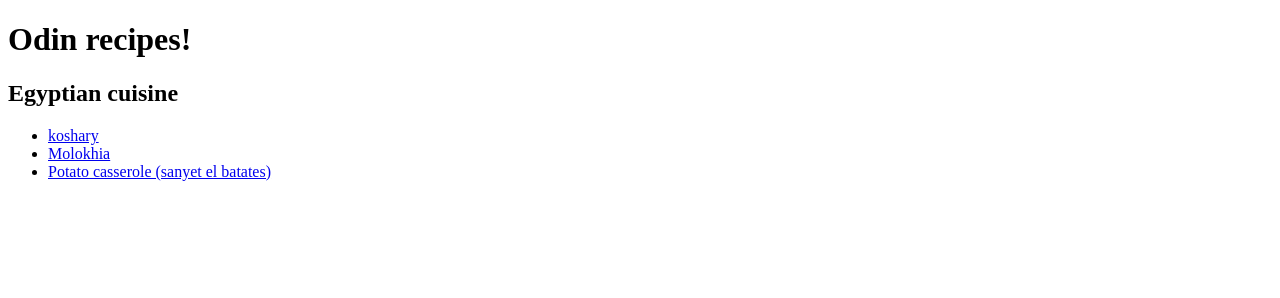
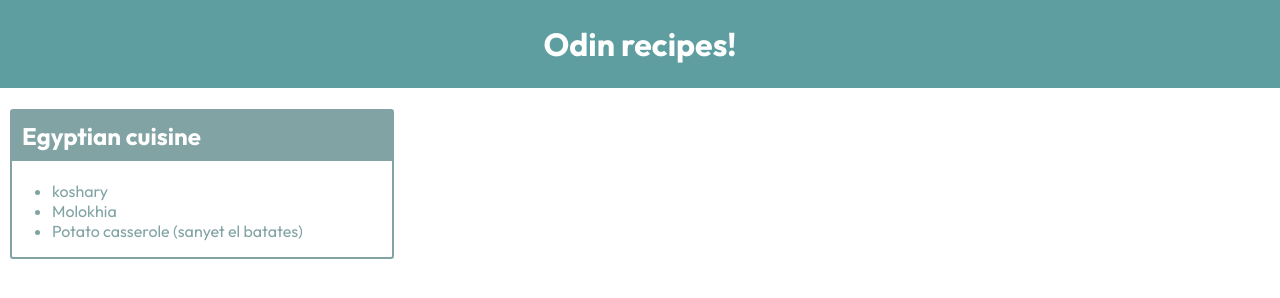
Before and after one commit to HazemShaaban101/odin-recipes, a plain HTML site: page index.html in a window 1280 px wide. Drawn offline with Linux system fonts and the light colour scheme.

Commit message:
Add new external css file for index.html

```diff
--- /dev/null
+++ b/css/index.css
@@ -0,0 +1,36 @@
+* {
+	box-sizing: border-box;
+}
+
+body {
+	margin: 0;
+	font-family: "Outfit", sans-serif;
+}
+
+h1 {
+	text-align: center;
+	margin-top: 0;
+	background-color: cadetblue;
+	color: white;
+	padding: 24px;
+}
+
+.card {
+	width: 30%;
+	border: 2px solid rgb(129, 163, 164);
+	border-radius: 3px;
+	margin-left: 10px;
+}
+
+.card h2 {
+	background-color: rgb(129, 163, 164);
+	color: white;
+	padding: 10px;
+	margin-top: 0;
+}
+
+.card ul,
+.card ul li a {
+	color: rgb(129, 163, 164);
+	text-decoration: none;
+}
--- a/index.html
+++ b/index.html
@@ -1,20 +1,30 @@
 <!DOCTYPE html>
 <html lang="en">
 	<head>
-        <meta charset="utf-8">
+		<meta charset="utf-8" />
 		<title>odin-recipes</title>
+		<link rel="stylesheet" href="css/index.css" />
+		<link rel="preconnect" href="https://fonts.googleapis.com" />
+		<link rel="preconnect" href="https://fonts.gstatic.com" crossorigin />
+		<link
+			href="https://fonts.googleapis.com/css2?family=Outfit:wght@100..900&display=swap"
+			rel="stylesheet" />
 	</head>
 	<body>
-        <h1>
-            Odin recipes!
-        </h1>
+		<h1>Odin recipes!</h1>
 
 		<!-- list of all recipes, each element is a link to the respective page-->
-         <h2> Egyptian cuisine</h2>
+		<div class="card">
+			<h2>Egyptian cuisine</h2>
 			<ul>
 				<li><a href="./recipes/koshary.html">koshary</a></li>
-            <li><a href="./recipes/molokhia.html">Molokhia</a> </li>
-            <li><a href="./recipes/potato-casserole.html">Potato casserole (sanyet el batates)</a></li>
+				<li><a href="./recipes/molokhia.html">Molokhia</a></li>
+				<li>
+					<a href="./recipes/potato-casserole.html"
+						>Potato casserole (sanyet el batates)</a
+					>
+				</li>
 			</ul>
+		</div>
 	</body>
 </html>
```
Also changed, not shown: images/4084271-200.png (added). Lines whose indentation alone changed are shown as unchanged.
